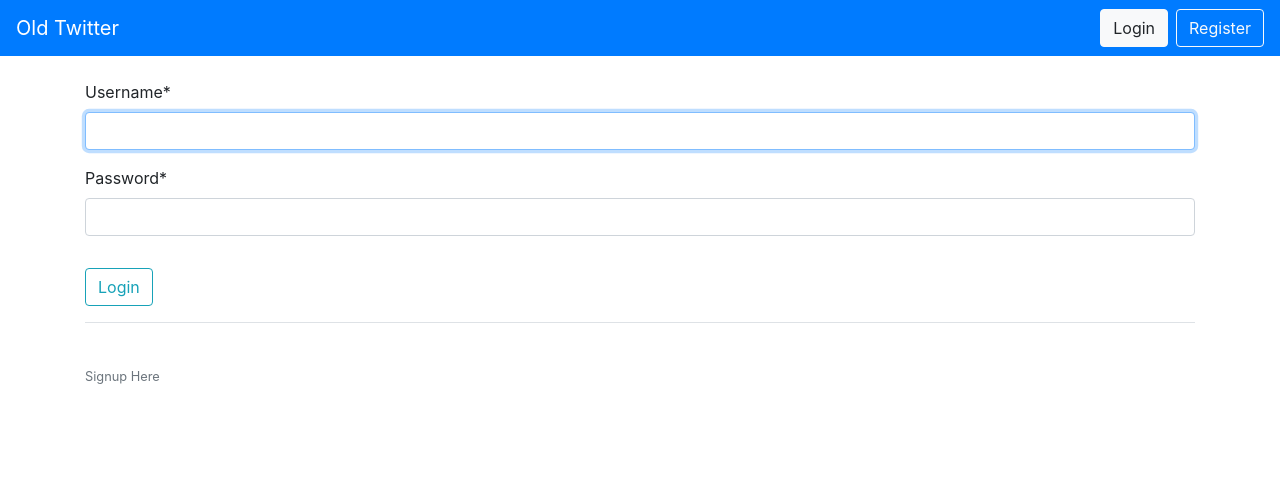
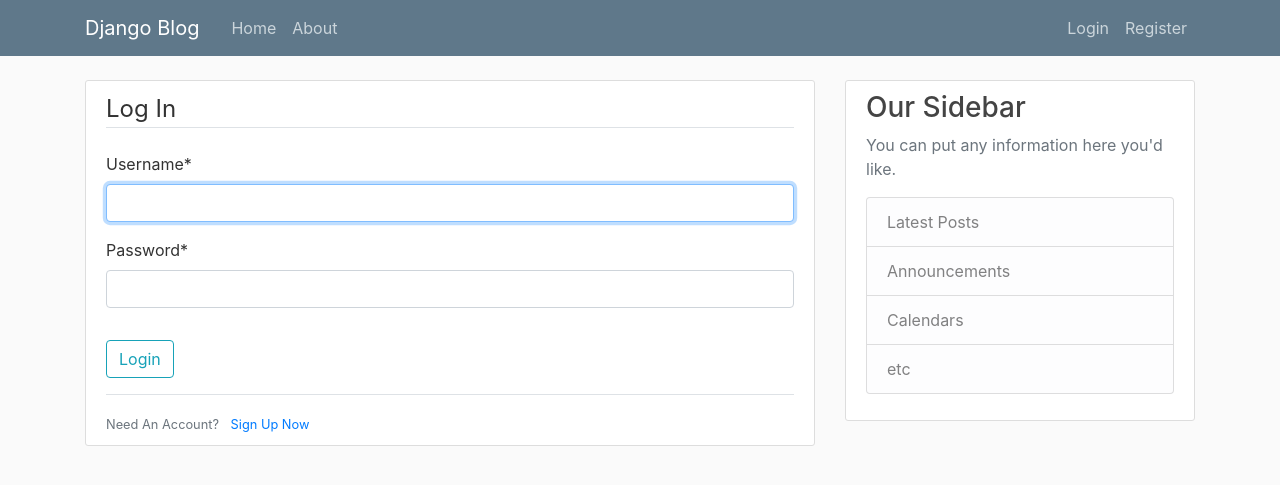
Before and after one commit to aadhil-anwer/lpu-twitter-django, a Django app: a page that uses blog/templates/blog/base.html in a window 1280 px wide. Shown: the top 485 px of the page. Run offline with Django 5.2, Linux system fonts and the light colour scheme; some libraries are stand-ins or nearby versions.

Commit message:
CRUD POSTS Done

```diff
--- a/blog/models.py
+++ b/blog/models.py
@@ -1,7 +1,7 @@
 from django.db import models
 from django.utils import timezone
 from django.contrib.auth.models import User
-
+from django.urls import reverse
 
 # Create your models here.
 class Post(models.Model):
@@ -12,3 +12,5 @@
 
     def __str__(self):
         return self.title
+    def get_absolute_url(self):
+        return reverse("post-detail", kwargs={"pk": self.pk})
--- a/blog/static/blog/main.css
+++ b/blog/static/blog/main.css
@@ -1,43 +1,84 @@
-/* Basic Reset */
-* {
-    margin: 0;
-    padding: 0;
-    box-sizing: border-box;
+body {
+  background: #fafafa;
+  color: #333333;
+  margin-top: 5rem;
 }
 
-/* Container */
-.container {
-    width: 100%;
-    max-width: 1000px;
-    margin: 0 auto;
-    font-family: Arial, sans-serif;
+h1, h2, h3, h4, h5, h6 {
+  color: #444444;
 }
 
-/* Header */
-header {
-    background-color: #1da1f2;
-    padding: 20px;
-    text-align: center;
-    color: white;
-    position: sticky;
-    top: 0;
+ul {
+  margin: 0;
 }
 
-header h1 {
-    font-size: 2em;
-    margin: 0;
+.bg-steel {
+  background-color: #5f788a;
 }
 
-nav ul {
-    list-style: none;
-    margin-top: 10px;
+.site-header .navbar-nav .nav-link {
+  color: #cbd5db;
 }
 
-nav ul li {
-    display: inline;
-    margin-right: 20px;
+.site-header .navbar-nav .nav-link:hover {
+  color: #ffffff;
 }
 
-nav ul li a {
-    color: white
+.site-header .navbar-nav .nav-link.active {
+  font-weight: 500;
 }
+
+.content-section {
+  background: #ffffff;
+  padding: 10px 20px;
+  border: 1px solid #dddddd;
+  border-radius: 3px;
+  margin-bottom: 20px;
+}
+
+.article-title {
+  color: #444444;
+}
+
+a.article-title:hover {
+  color: #428bca;
+  text-decoration: none;
+}
+
+.article-content {
+  white-space: pre-line;
+}
+
+.article-img {
+  height: 65px;
+  width: 65px;
+  margin-right: 16px;
+}
+
+.article-metadata {
+  padding-bottom: 1px;
+  margin-bottom: 4px;
+  border-bottom: 1px solid #e3e3e3
+}
+
+.article-metadata a:hover {
+  color: #333;
+  text-decoration: none;
+}
+
+.article-svg {
+  width: 25px;
+  height: 25px;
+  vertical-align: middle;
+}
+
+.account-img {
+  height: 125px;
+  width: 125px;
+  margin-right: 20px;
+  margin-bottom: 16px;
+}
+
+.account-heading {
+  font-size: 2.5rem;
+}
--- a/blog/templates/blog/base.html
+++ b/blog/templates/blog/base.html
@@ -1,46 +1,84 @@
+{% load static %}
 <!DOCTYPE html>
-<html lang="en">
+<html>
 <head>
-    <meta charset="UTF-8">
-    <meta name="viewport" content="width=device-width, initial-scale=1.0">
-    <title>Your Twitter Clone</title>
-    <link href="https://stackpath.bootstrapcdn.com/bootstrap/4.5.2/css/bootstrap.min.css" rel="stylesheet">
+
+    <!-- Required meta tags -->
+    <meta charset="utf-8">
+    <meta name="viewport" content="width=device-width, initial-scale=1, shrink-to-fit=no">
+
+    <!-- Bootstrap CSS -->
+    <link rel="stylesheet" href="https://maxcdn.bootstrapcdn.com/bootstrap/4.0.0/css/bootstrap.min.css" integrity="sha384-Gn5384xqQ1aoWXA+058RXPxPg6fy4IWvTNh0E263XmFcJlSAwiGgFAW/dAiS6JXm" crossorigin="anonymous">
+
+    <link rel="stylesheet" type="text/css" href="{% static 'blog/main.css' %}">
+
+    {% if title %}
+        <title>Django Blog - {{ title }}</title>
+    {% else %}
+        <title>Django Blog</title>
+    {% endif %}
 </head>
 <body>
+    <header class="site-header">
+      <nav class="navbar navbar-expand-md navbar-dark bg-steel fixed-top">
+        <div class="container">
+          <a class="navbar-brand mr-4" href="{% url 'blog-home' %}">Django Blog</a>
+          <button class="navbar-toggler" type="button" data-toggle="collapse" data-target="#navbarToggle" aria-controls="navbarToggle" aria-expanded="false" aria-label="Toggle navigation">
+          <span class="navbar-toggler-icon"></span>
+          </button>
+          <div class="collapse navbar-collapse" id="navbarToggle">
+            <div class="navbar-nav mr-auto">
+              <a class="nav-item nav-link" href="{% url 'blog-home' %}">Home</a>
+              <a class="nav-item nav-link" href="{% url 'blog-about' %}">About</a>
+            </div>
+            <!-- Navbar Right Side -->
+            <div class="navbar-nav">
+              {% if user.is_authenticated %}
+                <a class="nav-item nav-link" href="{% url 'post-new' %}">New Post</a>
+                <a class="nav-item nav-link" href="{% url 'profile' %}">Profile</a>
+                <form class="nav-item nav-link" action="{% url 'logout' %}" method="post"> {% csrf_token %}
+                <button type="submit" class="nav-item">Logout</button></form></a>
+              {% else %}
+                <a class="nav-item nav-link" href="{% url 'login' %}">Login</a>
+                <a class="nav-item nav-link" href="{% url 'register' %}">Register</a>
+              {% endif %}
+            </div>
+          </div>
+        </div>
+      </nav>
+    </header>
+    <main role="main" class="container">
+      <div class="row">
+        <div class="col-md-8">
+          {% if messages %}
+            {% for message in messages %}
+              <div class="alert alert-{{ message.tags }}">
+                {{ message }}
+              </div>
+            {% endfor %}
+          {% endif %}
+          {% block content %}{% endblock %}
+        </div>
+        <div class="col-md-4">
+          <div class="content-section">
+            <h3>Our Sidebar</h3>
+            <p class='text-muted'>You can put any information here you'd like.
+              <ul class="list-group">
+                <li class="list-group-item list-group-item-light">Latest Posts</li>
+                <li class="list-group-item list-group-item-light">Announcements</li>
+                <li class="list-group-item list-group-item-light">Calendars</li>
+                <li class="list-group-item list-group-item-light">etc</li>
+              </ul>
+            </p>
+          </div>
+        </div>
+      </div>
+    </main>
 
-<nav class="navbar navbar-expand-lg navbar-dark bg-primary">
-    <a class="navbar-brand" href="/">Old Twitter</a>
-    <div class="collapse navbar-collapse">
-        <ul class="navbar-nav ml-auto">
-            {% if user.is_authenticated %}
-            <li class="nav-item">
-                <form action="{% url 'logout' %}" method="post">
-                    {% csrf_token %}
-                <button type="submit" class="btn btn-light mr-2">Logout</a>
-            </li>
-            <li class="nav-item">
-
-                <a class="btn btn-outline-light" href="{% url "profile" %}">Profile</a>
-            </li>
-            {% else %}
-                <li class="nav-item">
-                    <a class="btn btn-light mr-2" href="{% url 'login' %}">Login</a>
-                </li>
-                <li class="nav-item">
-                    <a class="btn btn-outline-light" href="{% url 'register' %}">Register</a>
-                </li>
-            {% endif %}
-        </ul>
-    </div>
-</nav>
-
-<div class="container mt-4">
-    {% block content %}
-    {% endblock %}
-</div>
-
-<script src="https://code.jquery.com/jquery-3.5.1.slim.min.js"></script>
-<script src="https://cdn.jsdelivr.net/npm/@popperjs/core@2.5.2/dist/umd/popper.min.js"></script>
-<script src="https://stackpath.bootstrapcdn.com/bootstrap/4.5.2/js/bootstrap.min.js"></script>
+    <!-- Optional JavaScript -->
+    <!-- jQuery first, then Popper.js, then Bootstrap JS -->
+    <script src="https://code.jquery.com/jquery-3.2.1.slim.min.js" integrity="sha384-KJ3o2DKtIkvYIK3UENzmM7KCkRr/rE9/Qpg6aAZGJwFDMVNA/GpGFF93hXpG5KkN" crossorigin="anonymous"></script>
+    <script src="https://cdnjs.cloudflare.com/ajax/libs/popper.js/1.12.9/umd/popper.min.js" integrity="sha384-ApNbgh9B+Y1QKtv3Rn7W3mgPxhU9K/ScQsAP7hUibX39j7fakFPskvXusvfa0b4Q" crossorigin="anonymous"></script>
+    <script src="https://maxcdn.bootstrapcdn.com/bootstrap/4.0.0/js/bootstrap.min.js" integrity="sha384-JZR6Spejh4U02d8jOt6vLEHfe/JQGiRRSQQxSfFWpi1MquVdAyjUar5+76PVCmYl" crossorigin="anonymous"></script>
 </body>
 </html>
--- a/blog/urls.py
+++ b/blog/urls.py
@@ -1,7 +1,14 @@
 from django.urls import path
 from . import views
+from .views import PostListView, PostDetailView, PostCreateView, PostUpdateView, PostDeleteView
 
 urlpatterns = [
-    path('', views.home, name="blog-home"),
+    path('', PostListView.as_view(), name="blog-home"),
+    path('post/<int:pk>/', PostDetailView.as_view(), name="post-detail"),
     path('about/', views.about, name="blog-about"),
+    path('post/new/', PostCreateView.as_view(), name="post-new"),
+    path('post/<int:pk>/update', PostUpdateView.as_view(), name="post-update"),
+     path('post/<int:pk>/delete', PostDeleteView.as_view(), name="post-delete"),
+
+
 ]
--- a/twittersmall/settings.py
+++ b/twittersmall/settings.py
@@ -42,6 +42,7 @@
     'django.contrib.sessions',
     'django.contrib.messages',
     'django.contrib.staticfiles',
+    'debug_toolbar'
 
 ]
 
@@ -53,6 +54,7 @@
     'django.contrib.auth.middleware.AuthenticationMiddleware',
     'django.contrib.messages.middleware.MessageMiddleware',
     'django.middleware.clickjacking.XFrameOptionsMiddleware',
+    'debug_toolbar.middleware.DebugToolbarMiddleware'
 ]
 
 ROOT_URLCONF = 'twittersmall.urls'
--- a/twittersmall/urls.py
+++ b/twittersmall/urls.py
@@ -31,4 +31,4 @@
 ]
 if settings.DEBUG:
     urlpatterns += static(settings.STATIC_URL, document_root=settings.STATIC_ROOT)
-urlpatterns += static(settings.MEDIA_URL, document_root=settings.MEDIA_ROOT)
+    urlpatterns += static(settings.MEDIA_URL, document_root=settings.MEDIA_ROOT)
--- a/user/templates/user/login.html
+++ b/user/templates/user/login.html
@@ -1,21 +1,21 @@
-
-{% extends "blog/base.html"%}
+{% extends "blog/base.html" %}
 {% load crispy_forms_tags %}
-{% block content%}
+{% block content %}
     <div class="content-section">
         <form method="POST">
             {% csrf_token %}
             <fieldset class="form-group">
-                        {{form | crispy}}
+                <legend class="border-bottom mb-4">Log In</legend>
+                {{ form|crispy }}
             </fieldset>
             <div class="form-group">
                 <button class="btn btn-outline-info" type="submit">Login</button>
             </div>
         </form>
         <div class="border-top pt-3">
-
-                            <br> <a href=" {% url "register" %}">                        <small class="text-muted">Signup Here</small></a>
-
+            <small class="text-muted">
+                Need An Account? <a class="ml-2" href="{% url 'register' %}">Sign Up Now</a>
+            </small>
         </div>
     </div>
-{%endblock content%}
+{% endblock content %}
```
Also changed, not shown: blog/templates/blog/home.html (+15 -7 lines), blog/views.py (+38 -0 lines), user/forms.py (+14 -8 lines), user/models.py (+15 -3 lines), user/templates/user/logout.html (+9 -13 lines), user/templates/user/profile.html (+10 -31 lines), user/templates/user/register.html (+9 -9 lines), user/views.py (+27 -15 lines), db.sqlite3. Lines whose indentation alone changed are shown as unchanged.
